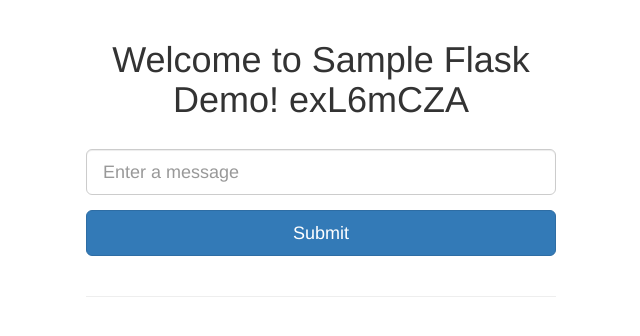
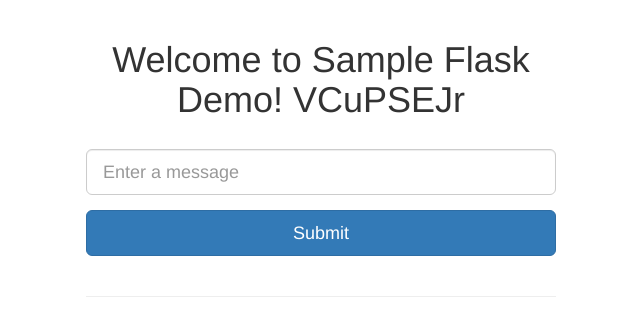
Before and after one commit to williaumwu/flask_sample, a Flask app: page / in a window 1280 px wide. Shown: the top 336 px of the page, without its empty margins (319-959 px from the left). Run offline with Flask 2, Linux system fonts and the light colour scheme; data that the repository does not hold is empty; some libraries are stand-ins or nearby versions.

Commit message:
testing change new string VCuPSEJr

```diff
--- a/templates/index.html
+++ b/templates/index.html
@@ -3,7 +3,7 @@
 {% block content %}
 
 <div class="text-center">
-  <h1>Welcome to Sample Flask Demo! exL6mCZA</h1>
+  <h1>Welcome to Sample Flask Demo! VCuPSEJr</h1>
 </div>
 
 <br>
```
Also changed, not shown: README.md.
